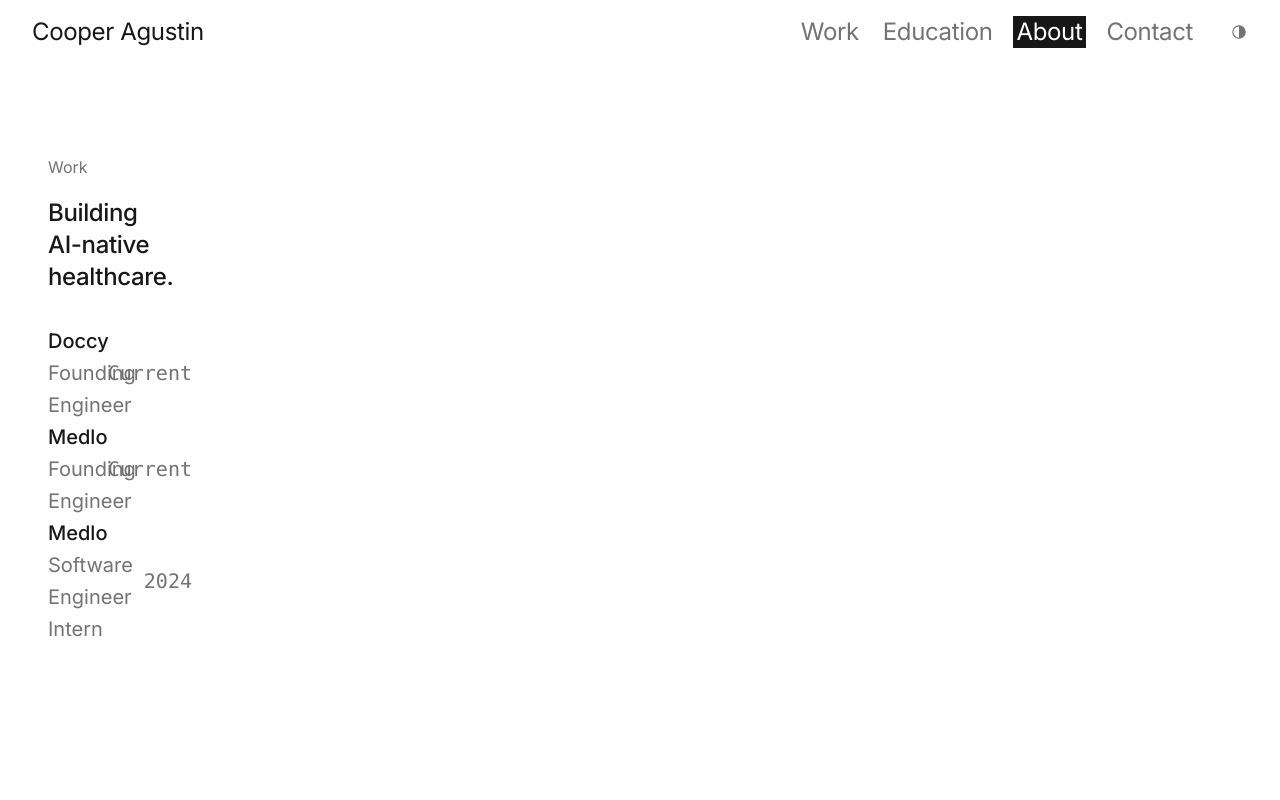
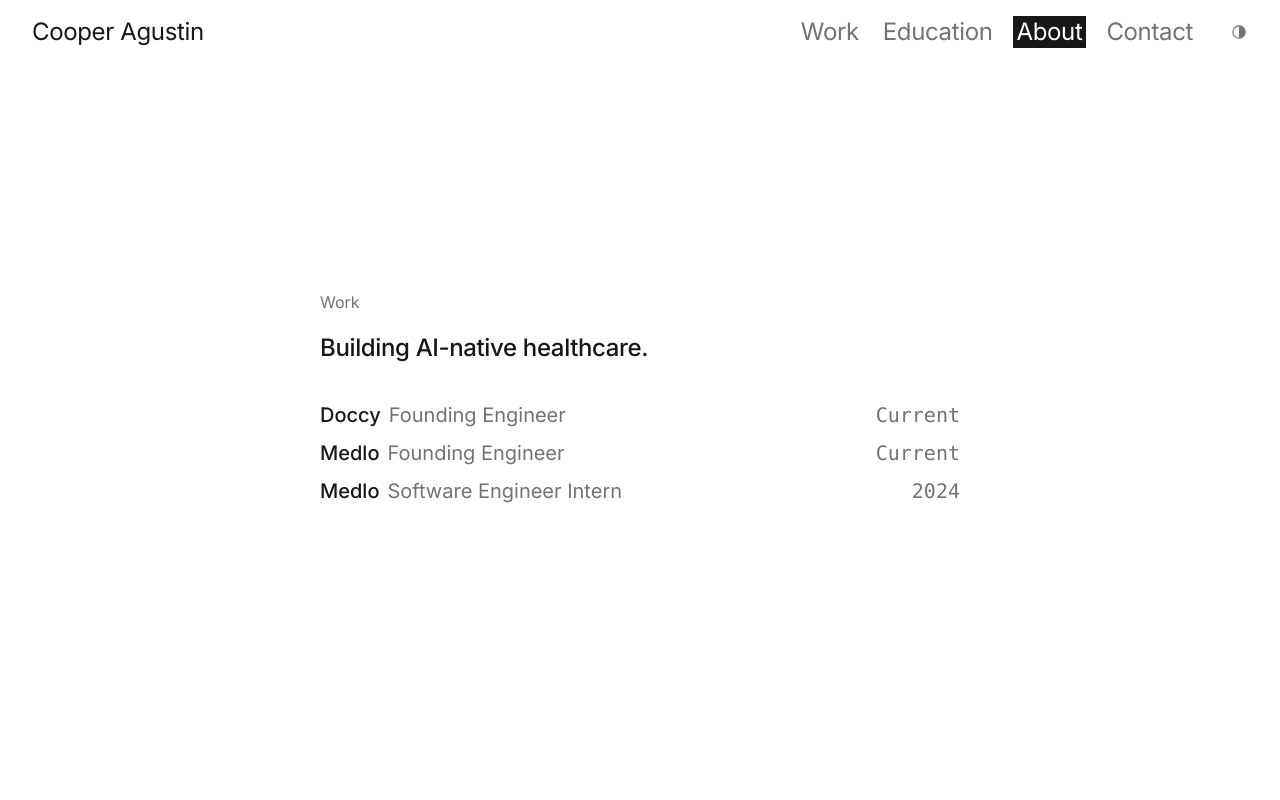
Before and after one commit to Spudgee/portfolio, a Next.js app: page / in a window 1280 px wide. Shown: the top 800 px of the page. Built offline with nearby package versions, Linux system fonts and the light colour scheme.

Commit message:
Layout drops the sidebar grid now the bar floats over the page

```diff
--- a/app/layout.tsx
+++ b/app/layout.tsx
@@ -40,9 +40,9 @@
 					dangerouslySetInnerHTML={{ __html: THEME_BOOT_SCRIPT }}
 				/>
 			</head>
-			<body className="md:grid md:grid-cols-[15rem_minmax(0,1fr)]">
+			<body>
 				<SiteNav />
-				<main className="px-4 md:px-12">{children}</main>
+				<main className="px-4 md:px-8">{children}</main>
 			</body>
 		</html>
 	);
```
